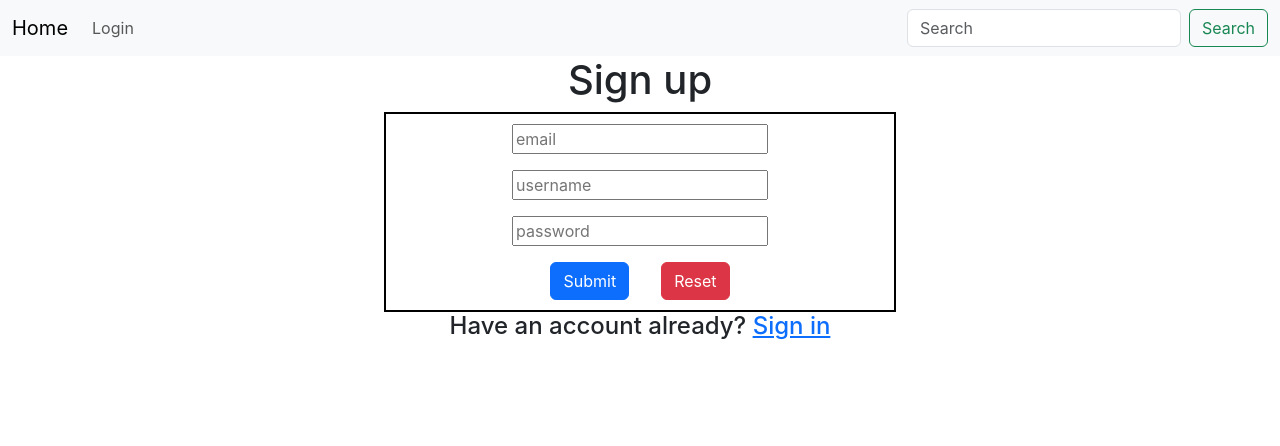
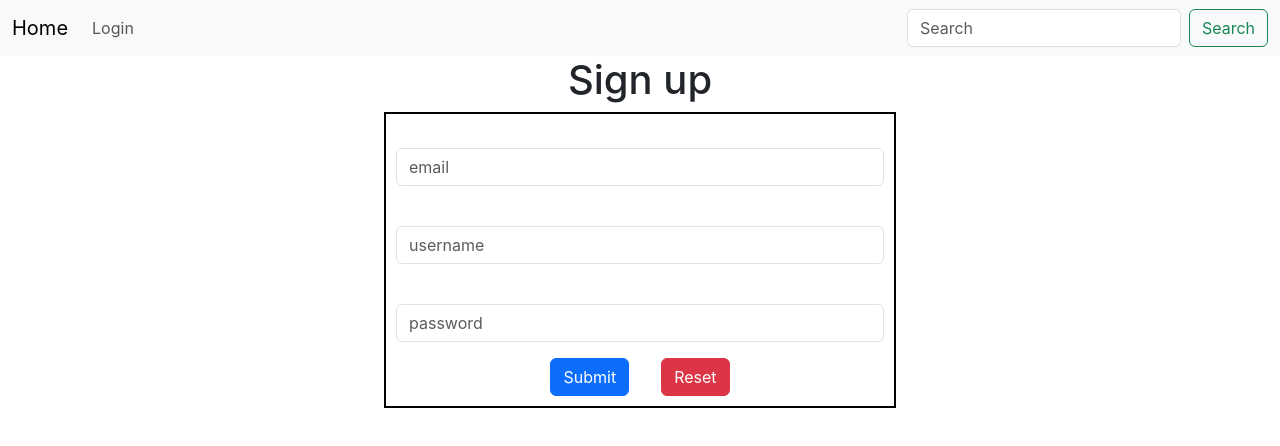
Before and after one commit to david485-rev/RecipeExplorer-front, a React (Create React App) app: page /register in a window 1280 px wide. Shown: the top 446 px of the page. Built offline with nearby package versions, Linux system fonts and the light colour scheme.

Commit message:
added error handling messages to register form

```diff
--- a/src/App.tsx
+++ b/src/App.tsx
@@ -8,6 +8,7 @@ import NavBar from './components/NavBar/NavBar';
 import {User, UserContext} from "./components/Context/UserContext"
 import LoginController from './components/Login/LoginController';
 import CreateRecipeController from './components/CreateRecipe/CreateRecipeController';
+import RegisterController from './components/Register/RegisterController';
 
 function App() : JSX.Element {
   const [user, setUser] = useState<User>({} as any)
@@ -19,7 +20,7 @@ function App() : JSX.Element {
       <Routes>
         <Route path="/MyProfile" element={<MyProfile/>}/>
         <Route path="/" element={<HomeController />}/>
-        <Route path="/register" element={<RegisterContainer/>}/>
+        <Route path="/register" element={<RegisterController/>}/>
         <Route path="/login" element={<LoginController setUser={setUser} />} />
         <Route path='/create-recipe' element={<CreateRecipeController />}/>
       </Routes>
--- /dev/null
+++ b/src/components/Register/RegisterController.tsx
@@ -0,0 +1,40 @@
+import React, { useState } from 'react'
+import { Link, useNavigate } from 'react-router-dom'
+import RegisterView from './RegisterView';
+import axios, { AxiosError } from 'axios';
+
+const config = require("../../config");
+
+const URL = `${config.path}`;
+
+function RegisterController() {
+    const navigate = useNavigate();
+    let [responseMessage, setResponseMessage] = useState<string>("");
+
+    async function registerUser(data: {email: string, username: string, password: string}) {
+        try {
+            let result: any = await axios.post(`${URL}/users/register`, data);
+
+            setResponseMessage(result.data.message);
+
+            //console.log(result.data)
+            navigate("/login");
+        } catch (error: any) {
+            // Axios throws an error if status code is 400
+            console.error(error.response.data.message);
+
+            setResponseMessage(error.response.data.message);
+
+            // console.error(error);
+        }
+    }
+
+  return (
+    <>
+        <RegisterView registerUser={registerUser} responseMessage={responseMessage}/>
+    </>
+
+  )
+}
+
+export default RegisterController
--- /dev/null
+++ b/src/components/Register/RegisterView.tsx
@@ -0,0 +1,111 @@
+import React, { useState } from 'react'
+import './RegisterInput.css'
+
+export type RegisterViewType = {
+    email: string,
+    username: string,
+    password: string
+}
+
+function RegisterView(props: any) {
+    const [userInput, setUserInput] = useState<RegisterViewType>({ email: "", username: "", password: "" });
+
+    function emailInputHelp(msg: string) {
+        switch(msg) {
+            case 'email used already':
+                return <>
+                    <input type="email" name="email" placeholder='email' className="form-control is-invalid" id="inputEmail" value={userInput.email} onChange={(e: any) => setUserInput({ ...userInput, email: e.target.value })}/>
+                    <div id="serverEmailFeedback" className="invalid-feedback">Email already registered.</div>
+                </>
+            case 'missing email':
+                return <>
+                    <input type="email" name="email" placeholder='email' className="form-control is-invalid" id="inputEmail" value={userInput.email} onChange={(e: any) => setUserInput({ ...userInput, email: e.target.value })}/>
+                    <div id="serverEmailFeedback" className="invalid-feedback">Please provide an email.</div>
+                </>
+
+            default:
+                return <input type="email" name="email" placeholder='email' className="form-control" id="inputEmail" value={userInput.email} onChange={(e: any) => setUserInput({ ...userInput, email: e.target.value })}/>;
+        }
+    }
+
+    function usernameInputHelp(msg: string) {
+        switch(msg) {
+            case 'user with username already exists!':
+                return <>
+                    <input type="text" name="username" placeholder='username' className="form-control is-invalid" id="inputUsername" value={userInput.username} onChange={(e: any) => setUserInput({ ...userInput, username: e.target.value })}/>
+                    <div id="serverUsernameFeedback" className="invalid-feedback">Username already taken.</div>
+                </>
+            case 'missing username':
+                return <>
+                    <input type="text" name="username" placeholder='username' className="form-control is-invalid" id="inputUsername" value={userInput.username} onChange={(e: any) => setUserInput({ ...userInput, username: e.target.value })}/>
+                    <div id="serverUsernameFeedback" className="invalid-feedback">Please choose a username.</div>
+                </>
+            default:
+                return <input type="text" name="username" placeholder='username' className="form-control" id="inputUsername" value={userInput.username} onChange={(e: any) => setUserInput({ ...userInput, username: e.target.value })}/>;
+        }
+    }
+
+    function passwordInputHelp(msg: string) {
+        switch(msg) {
+            case 'missing password':
+                return <>
+                    <input type="password" name="password" placeholder='password' className="form-control is-invalid" id="inputPassword" value={userInput.password} onChange={(e: any) => setUserInput({ ...userInput, password: e.target.value })}/>
+                    <div id="serverPasswordFeedback" className="invalid-feedback">Please provide a password.</div>;
+                </>
+            default:
+                return <input type="password" name="password" placeholder='password' className="form-control" id="inputPassword" value={userInput.password} onChange={(e: any) => setUserInput({ ...userInput, password: e.target.value })}/>
+        }
+    }
+
+    function submitHandler(event: any) {
+        // Prevent the browser from reloading the page
+        event.preventDefault();
+
+        const form: HTMLFormElement = event.target;
+        const formData = new FormData(form);
+
+        const data = {
+            email: formData.get("email") as string,
+            username: formData.get("username") as string,
+            password: formData.get("password") as string
+        }; // console.log(data): {email: 'test@gmail', username: 'wasdga', password: 'wa'}
+
+        props.registerUser(data);
+    }
+
+    return (
+        <>
+            <h1>Sign up</h1>
+            <form id='registerForm' onSubmit={submitHandler}>
+                <div className="mb-3">
+                    <label htmlFor="inputEmail" className="form-label"></label>
+                    {/* <input type="email" name="email" placeholder='email' className="form-control is-invalid" id="inputEmail" aria-describedby="serverEmailFeedback" /> */}
+                    {
+                        emailInputHelp(props.responseMessage)
+                    }
+                </div>
+                <div className="mb-3">
+                    <label htmlFor="inputUsername" className="form-label"></label>
+                    {/* <input type="text" name="username" placeholder='username' className="form-control" id="inputUsername" aria-describedby="usernameHelp" /> */}
+                    {
+                        usernameInputHelp(props.responseMessage)
+                    }
+
+                </div>
+                <div className="mb-3">
+                    <label htmlFor="inputPassword" className="form-label"></label>
+                    {/* <input type="password" name="password" placeholder='password' className="form-control is-invalid" id="inputPassword" /> */}
+                    {
+                        passwordInputHelp(props.responseMessage)
+                    }
+                </div>
+                <div>
+                    <button type="submit" className="btn btn-primary mx-3">Submit</button>
+                    <button type="reset" className="btn btn-danger mx-3">Reset</button>
+                </div>
+            </form>
+        </>
+    )
+}
+
+export default RegisterView
--- a/src/config.js
+++ b/src/config.js
@@ -1,3 +1,3 @@
 module.exports = {
-    path: "http://localhost:8888"
+    path: "http://54.177.248.14:4000"
 }
```
